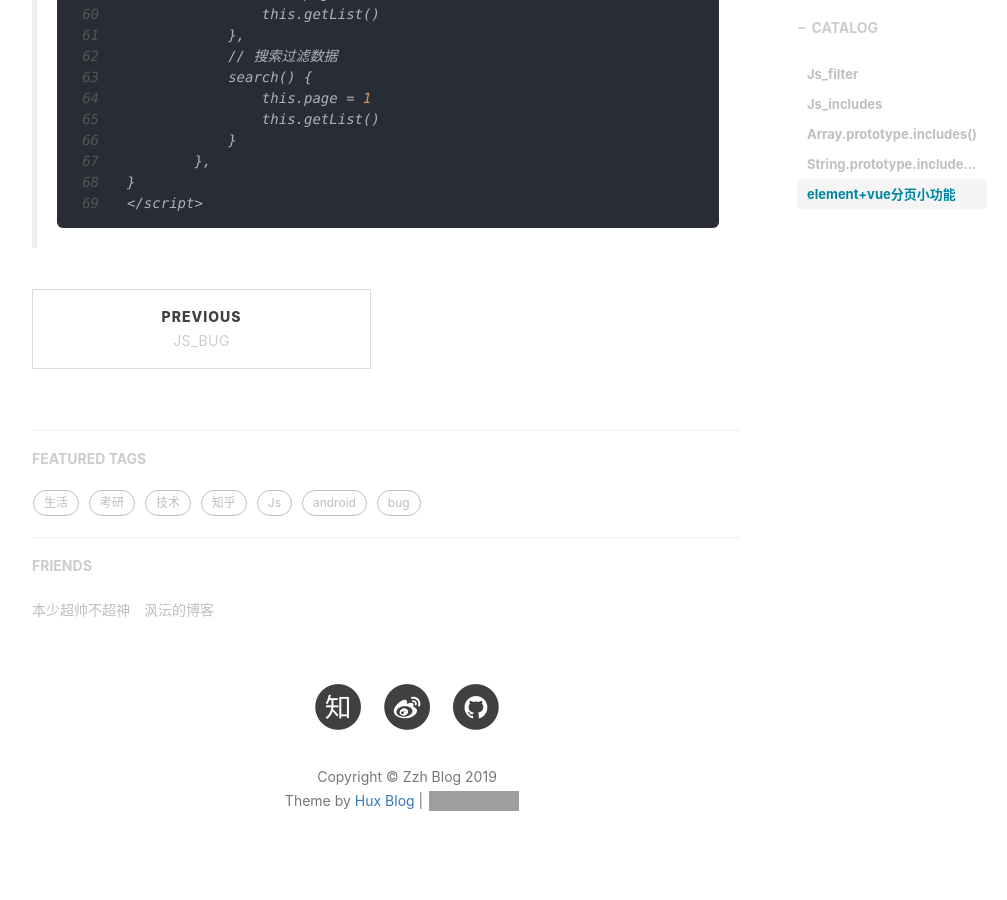
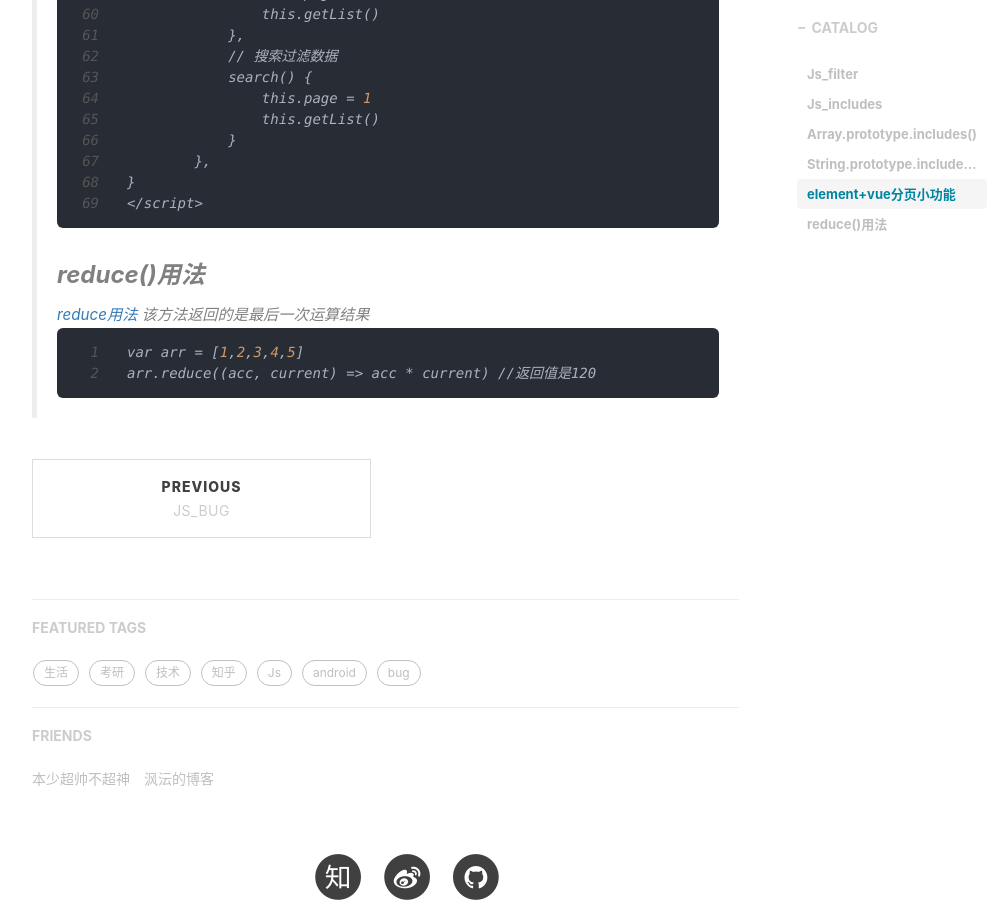
Before and after one commit to zzh9527/zzh9527.github.io, a Jekyll site: the page built from _posts/2019-07-23-js.md, in a window 1280 px wide and 900 px high, scrolled down 3480 px. Shown: the whole window, without its empty margins (233-1240 px from the left). Built offline with Jekyll 4.4.1, drawn with Linux system fonts in a browser that asks for light colours; nearby versions of some CDN libraries; comment, search, counter and statistics services are not loaded; grey boxes are pictures that could not be loaded.

Commit message:
Update 2019-07-23-js.md

````diff
--- a/_posts/2019-07-23-js.md
+++ b/_posts/2019-07-23-js.md
@@ -146,3 +146,10 @@ template
 }
 </script>
 ```
+### reduce()用法
+> [reduce用法](https://blog.csdn.net/shuXIanS/article/details/84075162)
+> 该方法返回的是最后一次运算结果
+```py
+var arr = [1,2,3,4,5]
+arr.reduce((acc, current) => acc * current) //返回值是120
+```
````
